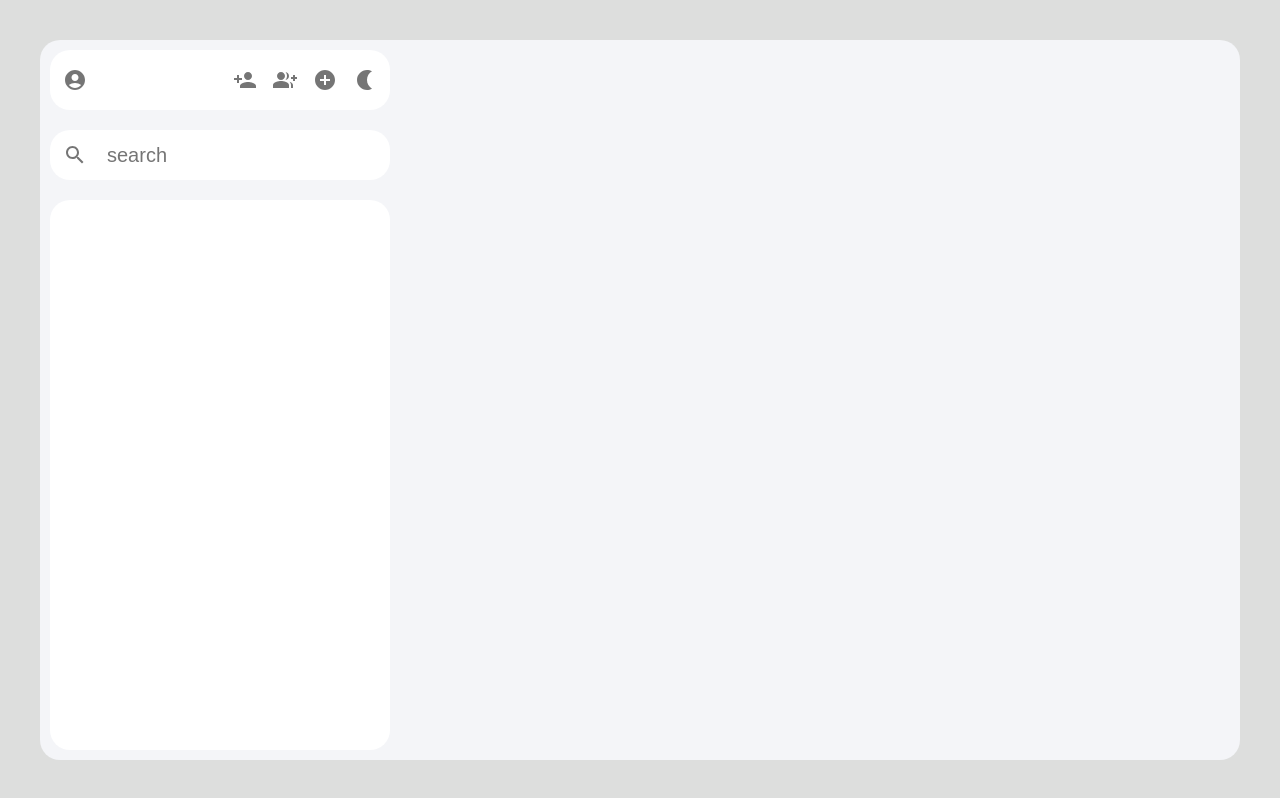
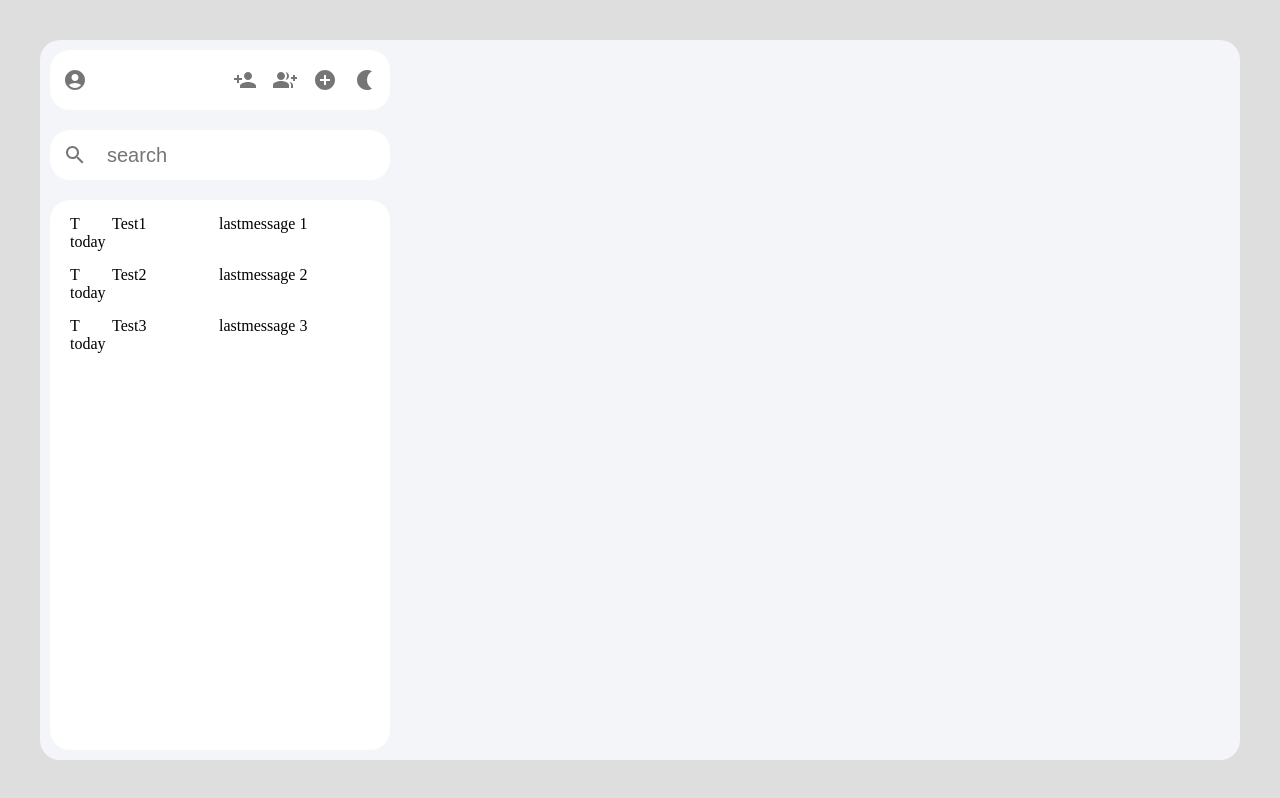
Before and after one commit to Aravinda87/Chat_app, a React (Vite) app in the folder Chat_app/: page / in a window 1280 px wide. Built offline with nearby package versions, Linux system fonts and the light colour scheme.

Commit message:
conversation section

```diff
--- /dev/null
+++ b/Chat_app/src/components/ConversationItem.jsx
@@ -0,0 +1,15 @@
+import React from 'react'
+import './myStyles.css';
+
+function ConversationItem({props}) {
+  return (
+    <div className='conversation-container'>
+        <p className='con-icon'>{props.name[0]}</p>
+        <p className='con-title'>{props.name}</p>
+        <p className='con-lastmessage'>{props.lastmessage}</p>
+        <p className='con-timestamp'>{props.timestamp}</p>
+    </div>
+  )
+}
+
+export default ConversationItem
--- a/Chat_app/src/components/Sidebar.jsx
+++ b/Chat_app/src/components/Sidebar.jsx
@@ -1,16 +1,37 @@
 import { IconButton } from '@mui/material'
-import React from 'react'
+import React, { useState } from 'react'
 import AccountCircleIcon from '@mui/icons-material/AccountCircle';
 import PersonAddIcon from '@mui/icons-material/PersonAdd';
 import GroupAddIcon from '@mui/icons-material/GroupAdd';
 import AddCircleIcon from '@mui/icons-material/AddCircle';
 import NightlightIcon from '@mui/icons-material/Nightlight';
 import SearchSharpIcon from '@mui/icons-material/SearchSharp';
+import ConversationItem from './ConversationItem';
 
 
 function Sidebar() {
+
+    const [conversations,setconversation] = useState([
+        {
+            name : "Test1",
+            lastmessage : "lastmessage 1",
+            timestamp : "today"
+        },
+        {
+            name : "Test2",
+            lastmessage : "lastmessage 2",
+            timestamp : "today"
+        },
+        {
+            name : "Test3",
+            lastmessage : "lastmessage 3",
+            timestamp : "today"
+        },
+    ])
+
   return (
     <div className='sidebar-container'>
+
         <div className='sb-header'>
             <div>
                 <IconButton>
@@ -33,14 +54,20 @@ function Sidebar() {
                 </IconButton>
             </div>
         </div>
+
         <div className='sb-search'>
             <IconButton>
             <SearchSharpIcon/>
             </IconButton>
             <input placeholder='search' className='search-box' />
         </div>
+
         <div className='sb-conversations'>
-
+            {
+                conversations.map((conversation) => {
+                   return <ConversationItem props={conversation}/>
+                })
+            }
         </div>
     </div>
   )
--- a/Chat_app/src/components/myStyles.css
+++ b/Chat_app/src/components/myStyles.css
@@ -42,3 +42,12 @@
     margin: 10px;
     flex: 1;
 }
+.conversation-container{
+    display: grid;
+    grid-template-columns: 32px auto auto;
+    grid-template-rows: auto auto;
+    column-gap: 10px;
+    padding: 5px;
+    margin: 5px;
+    border-radius: 20px;
+}
```
